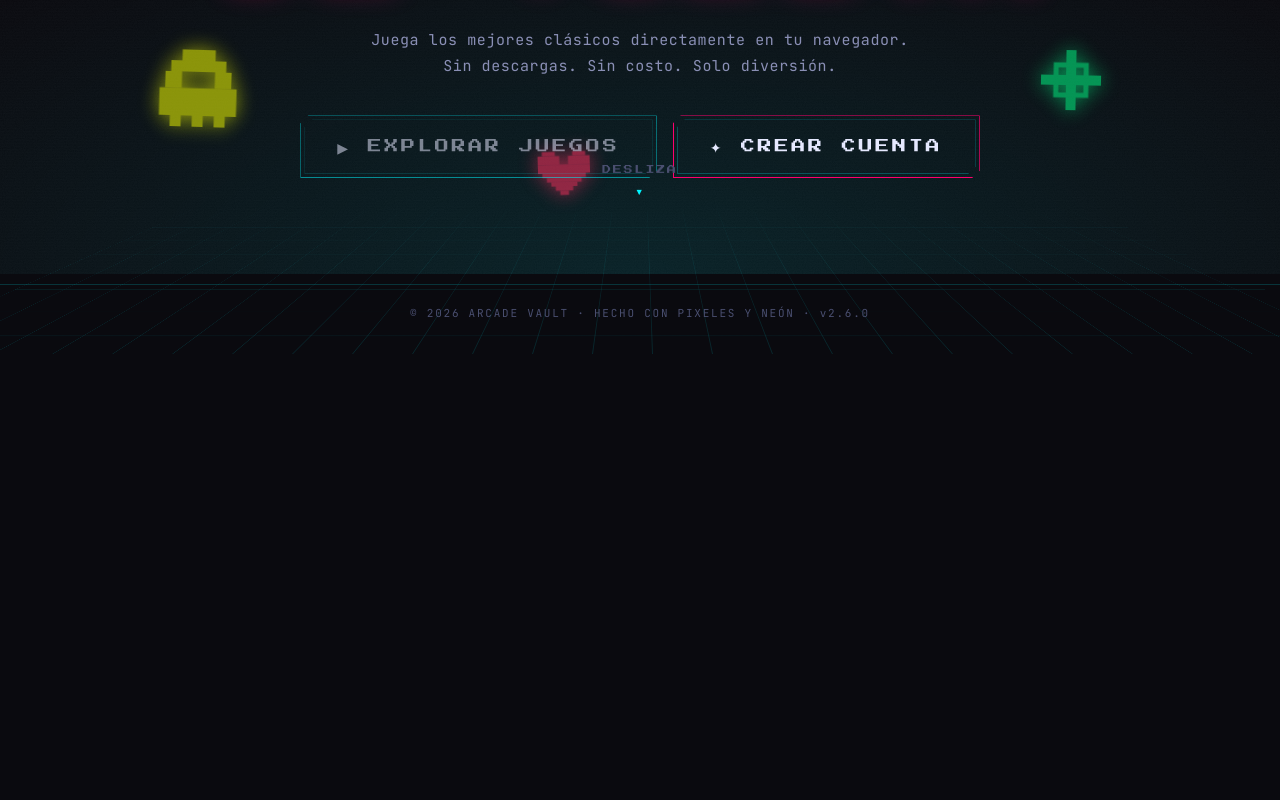
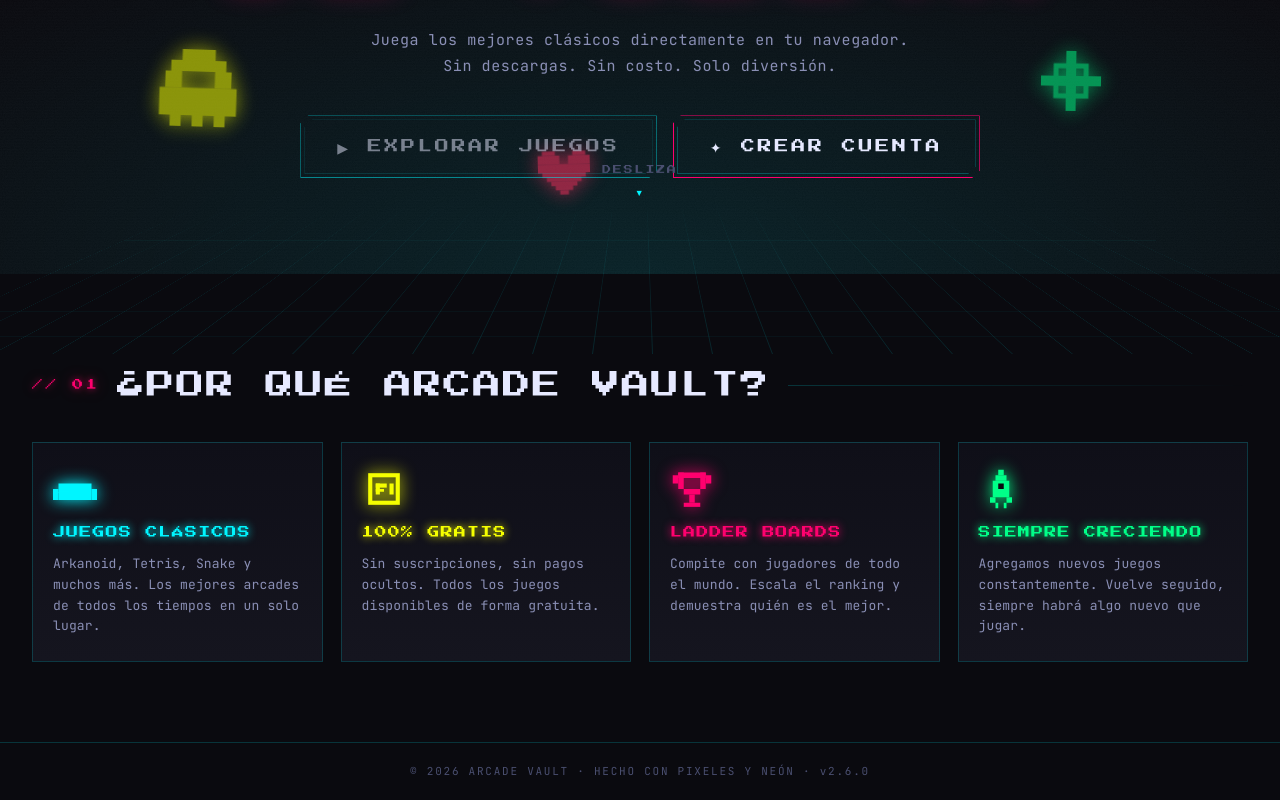
Before and after one commit to modoZen/arcade-vualt, a Next.js app: page / in a window 1280 px wide. Shown: the part 526-1326 px from the top of the page. Before the commit the page ends 868 px from the top, so only its background shows below. Built offline with nearby package versions, Linux system fonts and the light colour scheme.

Commit message:
feat: agregar sección de características con iconos y descripciones en la pantalla de inicio

```diff
--- a/app/page.tsx
+++ b/app/page.tsx
@@ -104,6 +104,85 @@ function FloatingSilhouettes() {
   );
 }
 
+const FEATURES = [
+  {
+    kind: "GAMEPAD",
+    title: "JUEGOS CLÁSICOS",
+    desc: "Arkanoid, Tetris, Snake y muchos más. Los mejores arcades de todos los tiempos en un solo lugar.",
+    color: "cyan",
+  },
+  {
+    kind: "FREE",
+    title: "100% GRATIS",
+    desc: "Sin suscripciones, sin pagos ocultos. Todos los juegos disponibles de forma gratuita.",
+    color: "yellow",
+  },
+  {
+    kind: "TROPHY",
+    title: "LADDER BOARDS",
+    desc: "Compite con jugadores de todo el mundo. Escala el ranking y demuestra quién es el mejor.",
+    color: "magenta",
+  },
+  {
+    kind: "ROCKET",
+    title: "SIEMPRE CRECIENDO",
+    desc: "Agregamos nuevos juegos constantemente. Vuelve seguido, siempre habrá algo nuevo que jugar.",
+    color: "green",
+  },
+] as const;
+
+function FeatureIcon({ kind }: { kind: string }) {
+  const C = "currentColor";
+  if (kind === "GAMEPAD")
+    return (
+      <svg className="ft-icon" viewBox="0 0 16 16">
+        <g fill={C}>
+          <rect x="2" y="6" width="12" height="6" />
+          <rect x="0" y="8" width="2" height="4" /><rect x="14" y="8" width="2" height="4" />
+          <rect x="3" y="8" width="2" height="2" /><rect x="2" y="9" width="4" height="0.5" />
+          <rect x="11" y="7" width="1.5" height="1.5" /><rect x="11" y="10" width="1.5" height="1.5" />
+        </g>
+      </svg>
+    );
+  if (kind === "FREE")
+    return (
+      <svg className="ft-icon" viewBox="0 0 16 16">
+        <g fill={C}>
+          <rect x="3" y="3" width="10" height="10" fill="none" stroke={C} strokeWidth="1.5" />
+          <rect x="5" y="6" width="1.5" height="4" /><rect x="5" y="6" width="4" height="1.5" /><rect x="5" y="8" width="3" height="1" />
+          <rect x="10" y="6" width="1.5" height="4" />
+        </g>
+      </svg>
+    );
+  if (kind === "TROPHY")
+    return (
+      <svg className="ft-icon" viewBox="0 0 16 16">
+        <g fill={C}>
+          <rect x="3" y="2" width="10" height="2" />
+          <rect x="3" y="2" width="2" height="6" /><rect x="11" y="2" width="2" height="6" />
+          <rect x="5" y="8" width="6" height="2" />
+          <rect x="7" y="10" width="2" height="3" />
+          <rect x="5" y="13" width="6" height="1.5" />
+          <rect x="1" y="3" width="2" height="3" /><rect x="13" y="3" width="2" height="3" />
+        </g>
+      </svg>
+    );
+  if (kind === "ROCKET")
+    return (
+      <svg className="ft-icon" viewBox="0 0 16 16">
+        <g fill={C}>
+          <rect x="7" y="1" width="2" height="2" />
+          <rect x="6" y="3" width="4" height="2" />
+          <rect x="5" y="5" width="6" height="6" />
+          <rect x="4" y="11" width="2" height="2" /><rect x="10" y="11" width="2" height="2" />
+          <rect x="7" y="6" width="2" height="2" fill="#0a0a0f" />
+          <rect x="6" y="13" width="1" height="2" /><rect x="9" y="13" width="1" height="2" />
+        </g>
+      </svg>
+    );
+  return null;
+}
+
 export default function Home() {
   useReveal();
 
@@ -139,6 +218,27 @@ export default function Home() {
           </div>
         </div>
       </section>
+
+      <section className="home-section reveal">
+        <div className="section-head">
+          <div className="kicker pixel neon-magenta">{"// 01"}</div>
+          <h2 className="section-title">¿POR QUÉ ARCADE VAULT?</h2>
+          <div className="section-rule"></div>
+        </div>
+        <div className="feature-grid">
+          {FEATURES.map((f, i) => (
+            <div
+              key={f.title}
+              className={"feature-card " + f.color}
+              style={{ transitionDelay: i * 80 + "ms" }}
+            >
+              <FeatureIcon kind={f.kind} />
+              <div className="ft-title pixel">{f.title}</div>
+              <div className="ft-desc">{f.desc}</div>
+            </div>
+          ))}
+        </div>
+      </section>
     </div>
   );
 }
```
